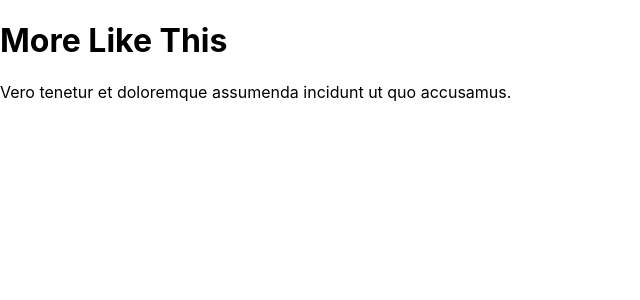
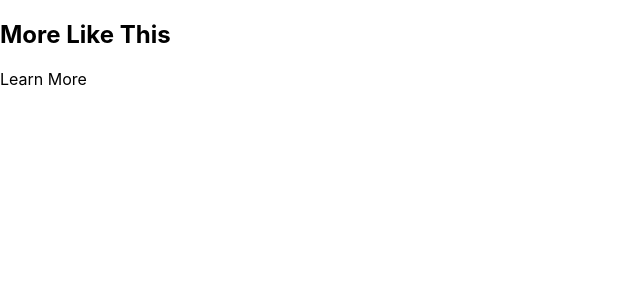
Before and after one commit to NKAJE-FEC-BLD09/K-moreLikeThis-service, a React (Create React App) app: page / in a window 1280 px wide. Shown: the top 300 px of the page, without its empty margins (0-640 px from the left). Built offline with nearby package versions, Linux system fonts and the light colour scheme.

Commit message:
finished starting learn more component

```diff
--- a/src/App.jsx
+++ b/src/App.jsx
@@ -1,7 +1,8 @@
 import React from 'react';
 import './App.css';
 
-const faker = require('faker');
+import Title from './components/Title.jsx';
+import LearnMore from './components/LearnMore.jsx';
 
 class App extends React.Component {
   constructor(props) {
@@ -16,8 +17,8 @@ class App extends React.Component {
   render() {
     return (
       <div>
-    <h1>More Like This</h1>
-    <div>{faker.fake("{{lorem.sentence}}")}</div>
+        <Title />
+        <LearnMore />
       </div>
     )}
 }
--- a/src/components/LearnMore.jsx
+++ b/src/components/LearnMore.jsx
@@ -0,0 +1,7 @@
+import React from 'react';
+
+const LearnMore = (props) => (
+  <p herf='dummy link'>Learn More</p>
+)
+
+export default LearnMore;
```
